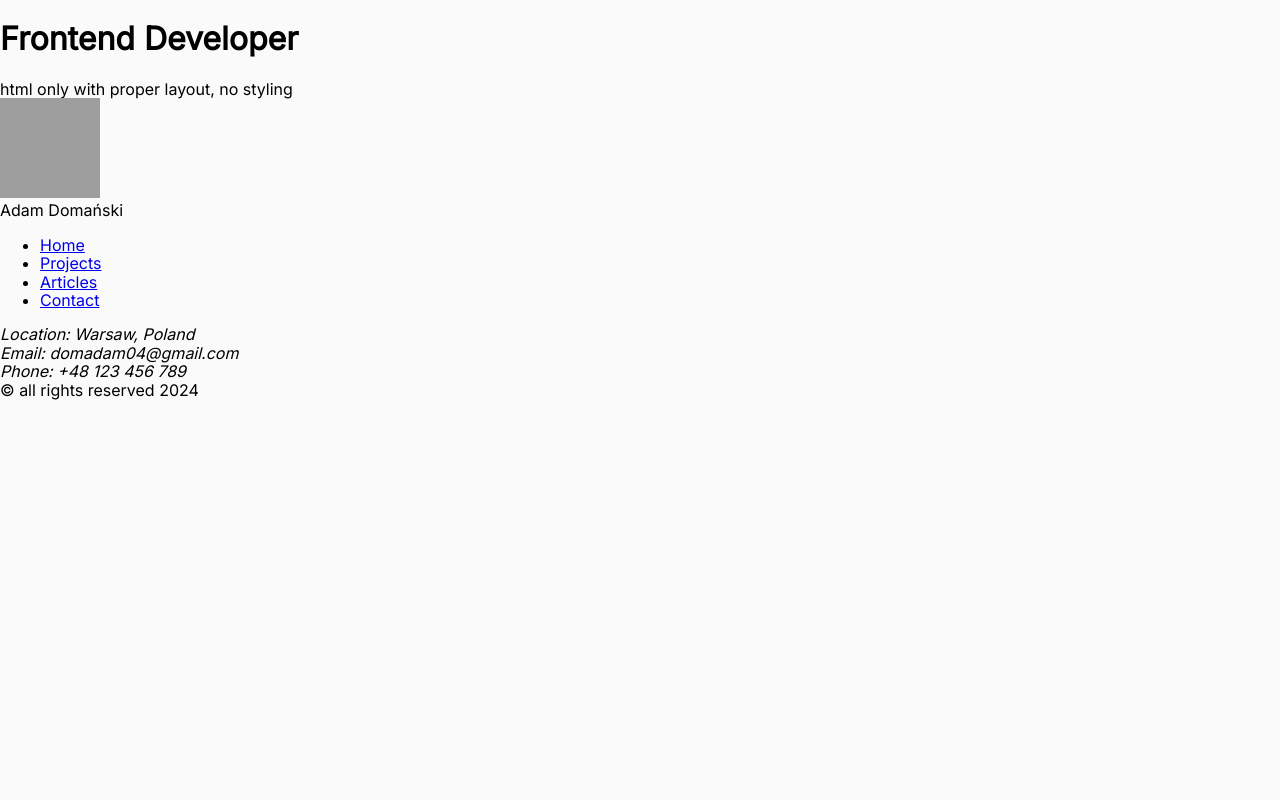
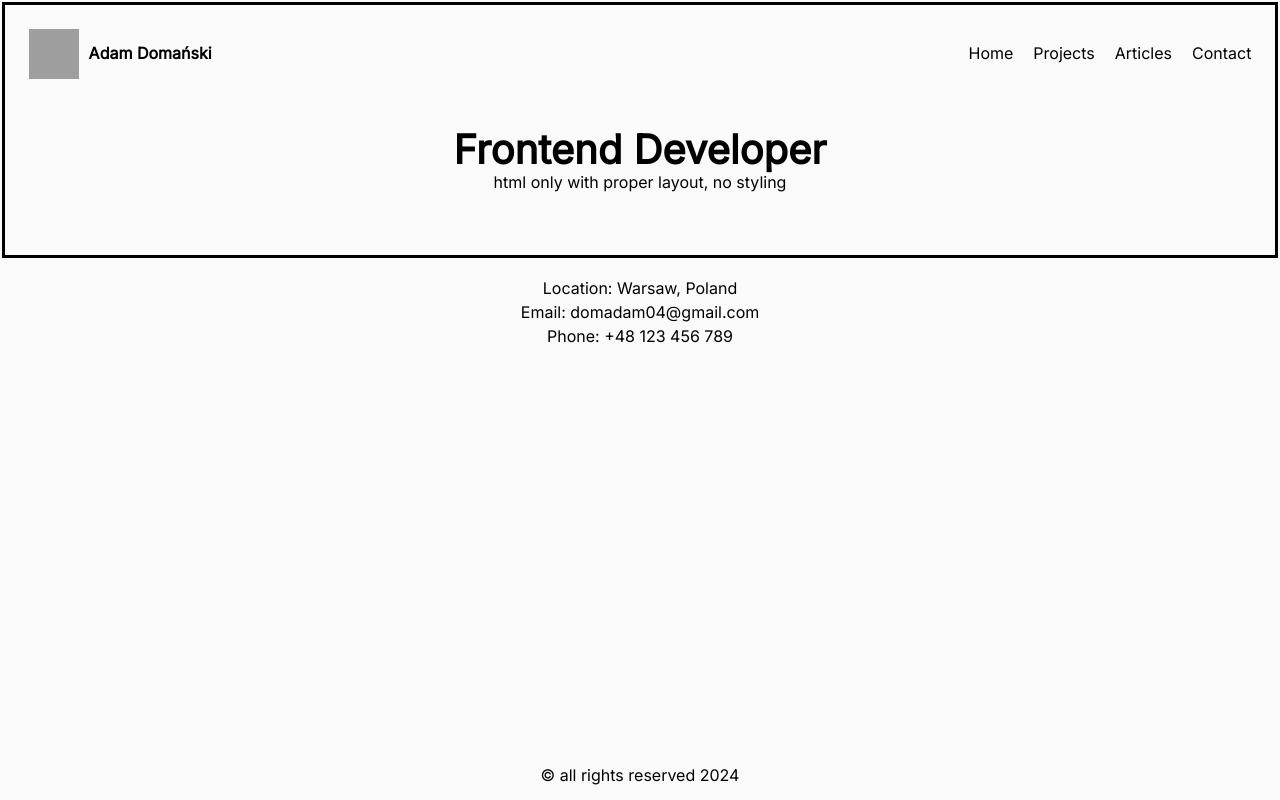
Before and after one commit to Domanskey/Personal-Portfolio---roadmap-project, a website built with Vite: page contact.html in a window 1280 px wide. Built offline with nearby package versions, Linux system fonts and the light colour scheme; grey boxes are pictures that could not be loaded.

Commit message:
add contact page styling

```diff
--- a/contact.html
+++ b/contact.html
@@ -18,36 +18,39 @@
 
 <body>
 
-    <header>
-        <h1>Frontend Developer</h1>
-        <p>html only with proper layout, no styling</p>
+    <header class="header">
+        <div class="title">
+            <h1 class="title__heading">Frontend Developer</h1>
+            <p class="title__description">html only with proper layout, no styling</p>
+        </div>
 
-        <div>
-            <div>
-                <img src="https://avatars.githubusercontent.com/u/115203862?v=4" alt="Avatar" width="100" height="100">
-                <p>Adam Domański</p>
+        <div class="menu">
+            <div class="profile">
+                <img class="profile__avatar" src="https://avatars.githubusercontent.com/u/115203862?v=4" alt="Avatar"
+                    width="50" height="50">
+                <p class="profile__name">Adam Domański</p>
             </div>
 
-            <nav>
-                <ul>
-                    <li><a href="index.html">Home</a></li>
-                    <li><a href="projects.html">Projects</a></li>
-                    <li><a href="articles.html">Articles</a></li>
-                    <li><a href="contact.html">Contact</a></li>
+            <nav class="nav">
+                <ul class="nav__list">
+                    <li class="nav__item"><a href="index.html">Home</a></li>
+                    <li class="nav__item"><a href="projects.html">Projects</a></li>
+                    <li class="nav__item"><a href="articles.html">Articles</a></li>
+                    <li class="nav__item"><a href="contact.html">Contact</a></li>
                 </ul>
             </nav>
         </div>
     </header>
 
-    <main>
-        <address>
+    <main class="main main--contact">
+        <address class="contact">
             <p>Location: Warsaw, Poland</p>
             <p>Email: domadam04@gmail.com</p>
             <p>Phone: +48 123 456 789</p>
         </address>
     </main>
 
-    <footer>
+    <footer class="footer">
         <p>&copy; all rights reserved 2024</p>
     </footer>
 
--- a/src/styles.scss
+++ b/src/styles.scss
@@ -94,6 +94,11 @@ p {
     }
 }
 
+.contact {
+    line-height: 1.5;
+    font-style: normal;
+}
+
 .footer {
     text-align: center;
     padding: 1rem;
@@ -130,6 +135,16 @@ p {
 
     &--projects {
         padding: 1rem;
+
+        @media screen and (min-width: $tablet) {
+            display: block;
+        }
+
+    }
+
+    &--contact {
+        padding: 1rem;
+        text-align: center;
 
         @media screen and (min-width: $tablet) {
             display: block;
```
